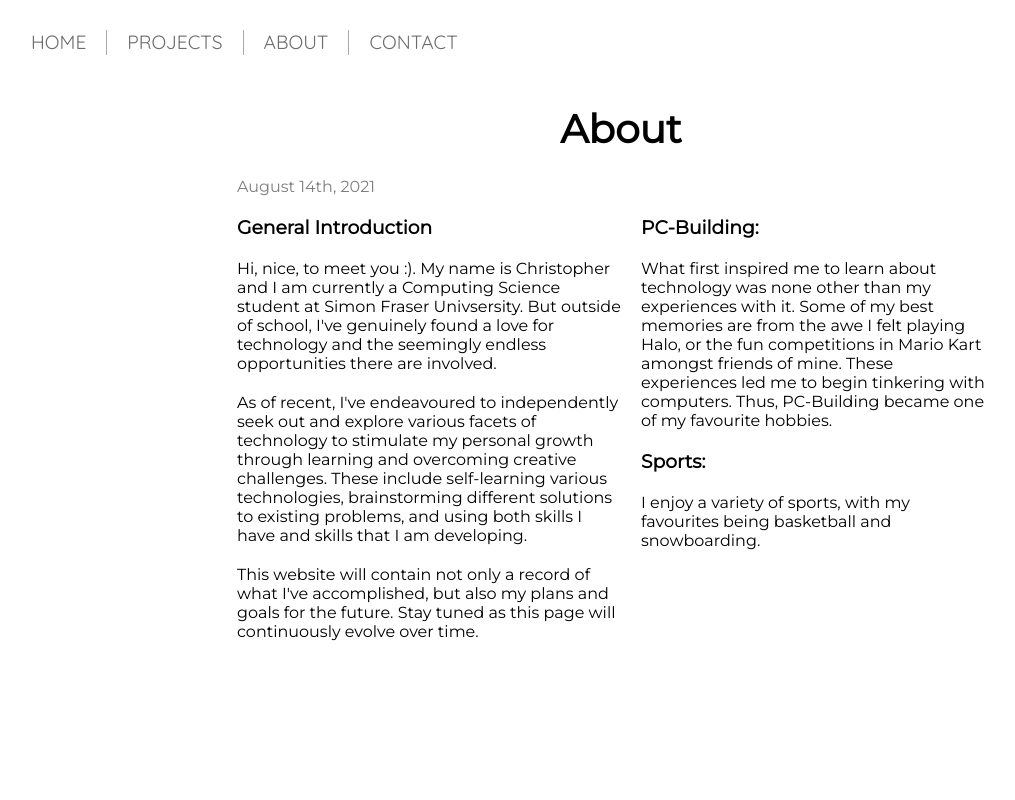
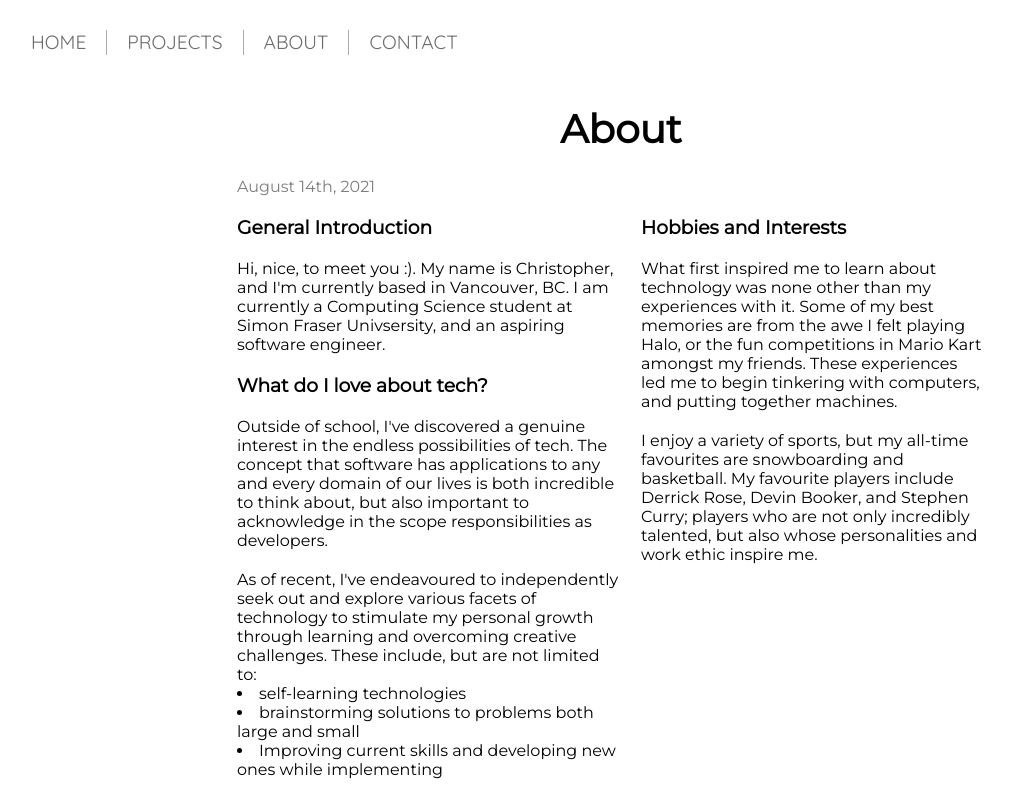
Before and after one commit to ChrisFong604/ChrisCodes, a React (Create React App) app: page /About in a window 1280 px wide. Shown: the top 800 px of the page, without its empty margins (19-1034 px from the left). Built offline with nearby package versions, Linux system fonts and the light colour scheme.

Commit message:
updated about section

```diff
--- a/src/components/About/About.js
+++ b/src/components/About/About.js
@@ -9,38 +9,52 @@ const AboutPage = () => {
 				<div className={AboutCSS.leftcol}>
 					<h3>General Introduction</h3>
 					<p>
-						Hi, nice, to meet you :). My name is Christopher and I am currently
-						a Computing Science student at Simon Fraser Univsersity. But outside
-						of school, I've genuinely found a love for technology and the
-						seemingly endless opportunities there are involved.
+						Hi, nice, to meet you :). My name is Christopher, and I'm currently
+						based in Vancouver, BC. I am currently a Computing Science student
+						at Simon Fraser Univsersity, and an aspiring software engineer.
+					</p>
+					<h3>What do I love about tech?</h3>
+					<p>
+						Outside of school, I've discovered a genuine interest in the endless
+						possibilities of tech. The concept that software has applications to
+						any and every domain of our lives is both incredible to think about,
+						but also important to acknowledge in the scope responsibilities as
+						developers.
 					</p>
 					<p>
 						As of recent, I've endeavoured to independently seek out and explore
 						various facets of technology to stimulate my personal growth through
-						learning and overcoming creative challenges. These include
-						self-learning various technologies, brainstorming different
-						solutions to existing problems, and using both skills I have and
-						skills that I am developing.
+						learning and overcoming creative challenges. These include, but are
+						not limited to:
+						<li>self-learning technologies</li>
+						<li>brainstorming solutions to problems both large and small</li>
+						<li>
+							Improving current skills and developing new ones while
+							implementing
+						</li>
 					</p>
+					<h3>The future, for now</h3>
 					<p>
 						This website will contain not only a record of what I've
-						accomplished, but also my plans and goals for the future. Stay tuned
-						as this page will continuously evolve over time.
+						accomplished, but also my plans and goals for the future. It will
+						continue evolving as long as I continue to gain more things to add!
 					</p>
 				</div>
 				<div className={AboutCSS.rightcol}>
-					<h3>PC-Building:</h3>
+					<h3>Hobbies and Interests</h3>
 					<p>
 						What first inspired me to learn about technology was none other than
 						my experiences with it. Some of my best memories are from the awe I
-						felt playing Halo, or the fun competitions in Mario Kart amongst
-						friends of mine. These experiences led me to begin tinkering with
-						computers. Thus, PC-Building became one of my favourite hobbies.
+						felt playing Halo, or the fun competitions in Mario Kart amongst my
+						friends. These experiences led me to begin tinkering with computers,
+						and putting together machines.
 					</p>
-					<h3>Sports:</h3>
 					<p>
-						I enjoy a variety of sports, with my favourites being basketball and
-						snowboarding.
+						I enjoy a variety of sports, but my all-time favourites are
+						snowboarding and basketball. My favourite players include Derrick
+						Rose, Devin Booker, and Stephen Curry; players who are not only
+						incredibly talented, but also whose personalities and work ethic
+						inspire me.
 					</p>
 				</div>
 			</div>
```
